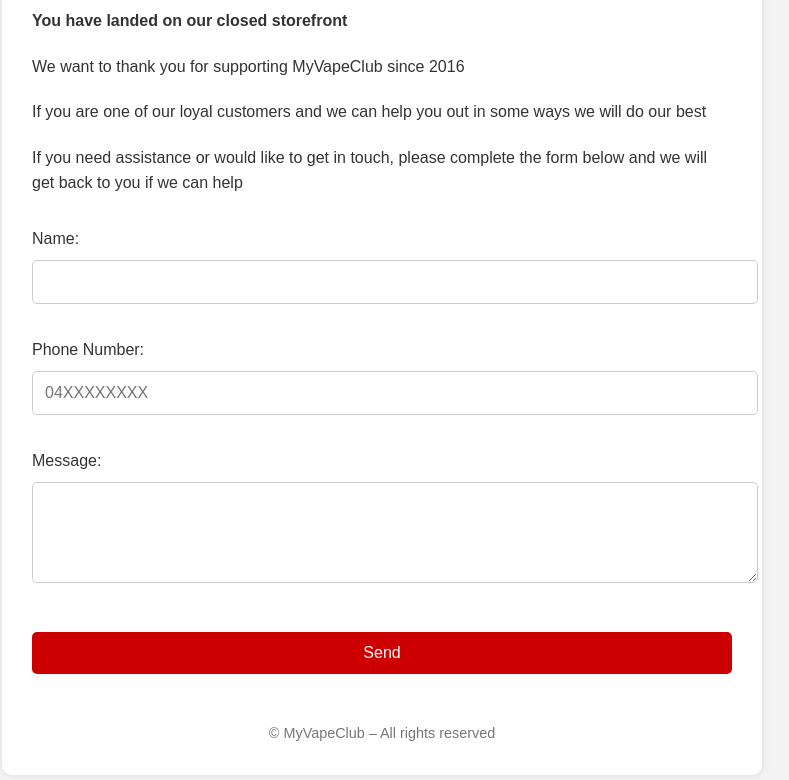
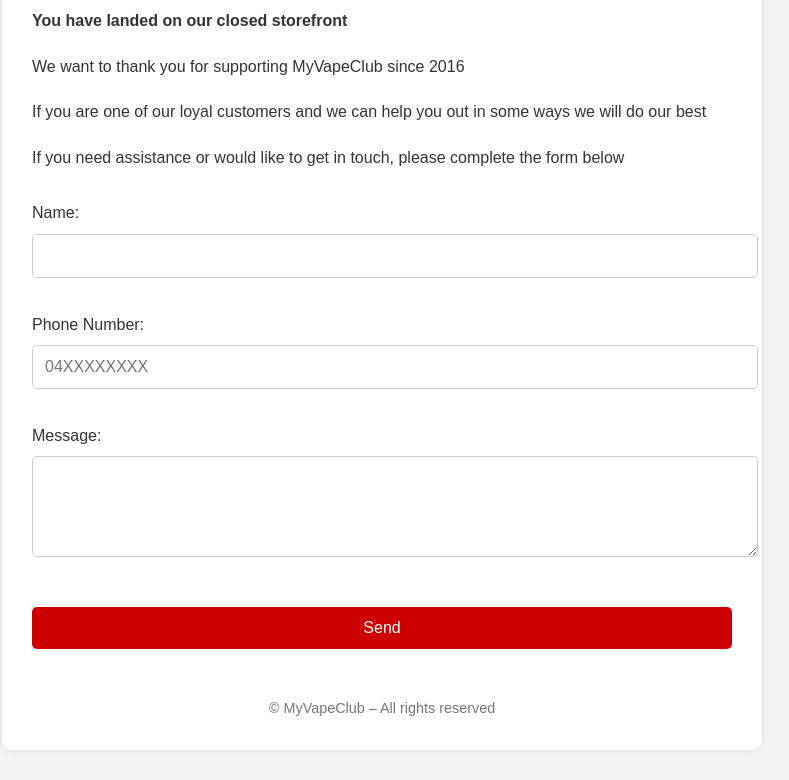
Before and after one commit to myvapeclub/myvapeclub, a plain HTML site: page index.html in a window 1280 px wide. Shown: the part 136-916 px from the top of the page, without its empty margins (258-1047 px from the left). Drawn offline with Linux system fonts and the light colour scheme.

Commit message:
Update index.html

```diff
--- a/index.html
+++ b/index.html
@@ -69,7 +69,7 @@
     <p>We want to thank you for supporting MyVapeClub since 2016</p>
     <p>If you are one of our loyal customers and we can help you out in some ways we will do our best</p>
 
-<p>If you need assistance or would like to get in touch, please complete the form below and we will get back to you if we can help</p>
+<p>If you need assistance or would like to get in touch, please complete the form below</p>
     <form action="https://formspree.io/f/xzzrraqy" method="POST">
   <label for="name">Name:</label><br>
   <input type="text" name="name" id="name" required><br><br>
```
